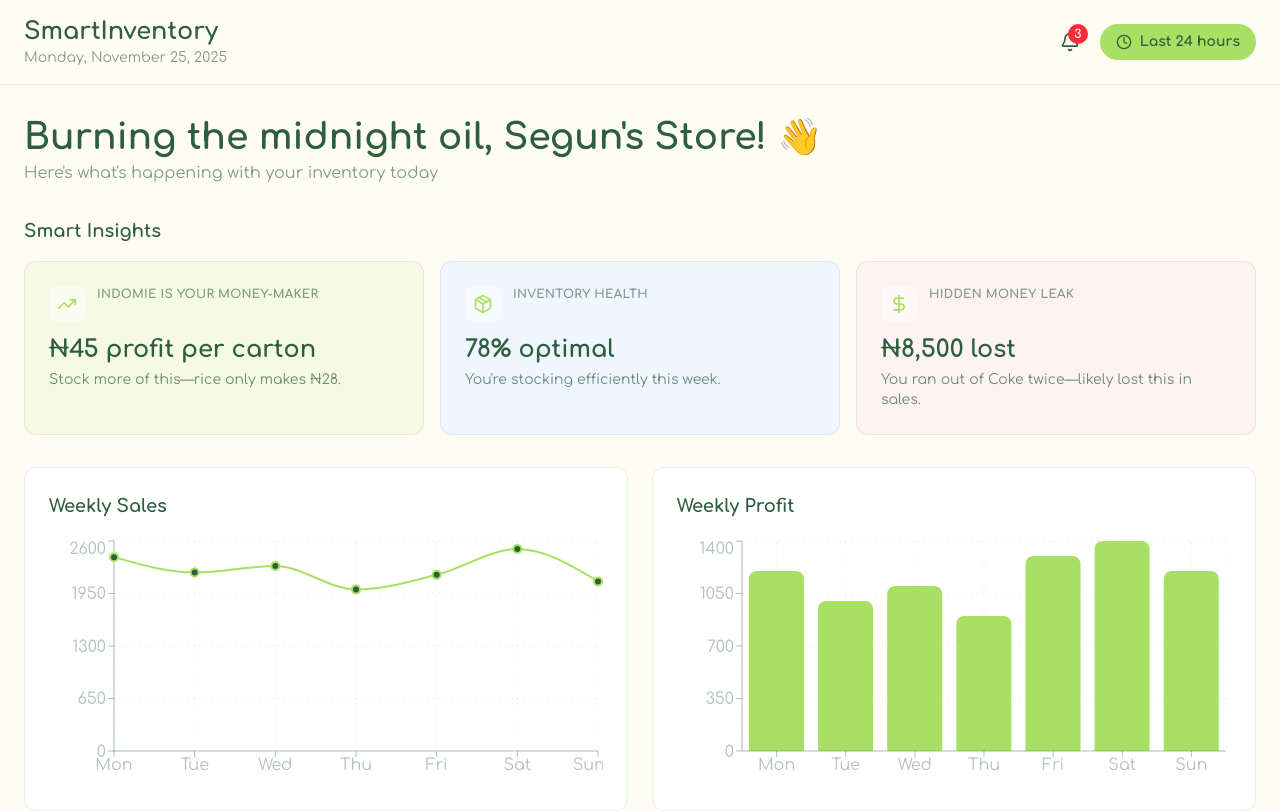
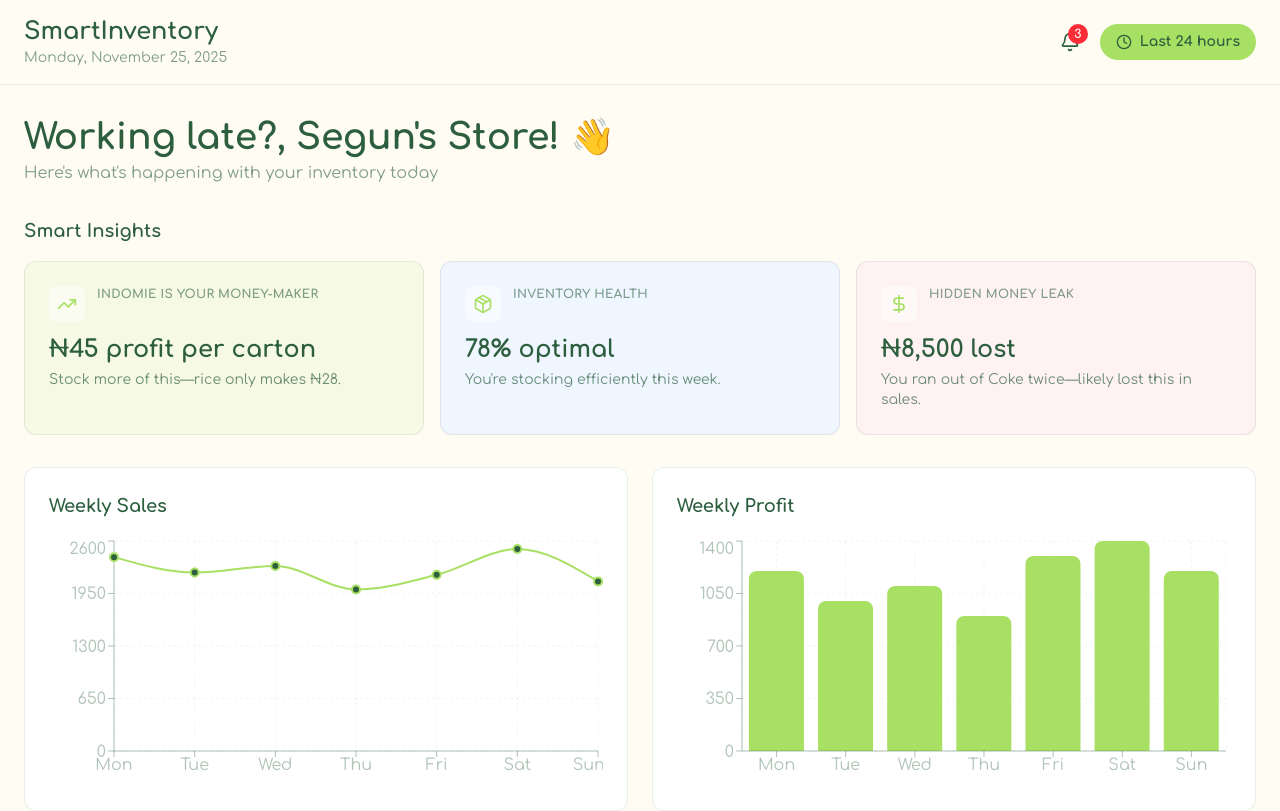
Before and after one commit to Incognitol07/smart-inventory, a Next.js app: page /dashboard in a window 1280 px wide. Shown: the top 811 px of the page. Built offline with nearby package versions, Linux system fonts and the light colour scheme.

Commit message:
fix: simplify time-based greetings for afternoon, evening, and night

```diff
--- a/app/dashboard/page.tsx
+++ b/app/dashboard/page.tsx
@@ -89,9 +89,9 @@ const getTimeBasedGreeting = () => {
   const hour = new Date().getHours()
   const greetings = {
     morning: ["Good morning", "Rise and shine", "Let's get to work"],
-    afternoon: ["Good afternoon", "Hope you're having a great day", "Afternoon check-in"],
-    evening: ["Good evening", "Working late?", "Still here?"],
-    night: ["Working late?", "Burning the midnight oil", "Night shift mode"],
+    afternoon: ["Good afternoon", "Hope you're having a great day"],
+    evening: ["Good evening", "Working late?"],
+    night: ["Working late?"],
   }
 
   let timeOfDay = "morning"
```
